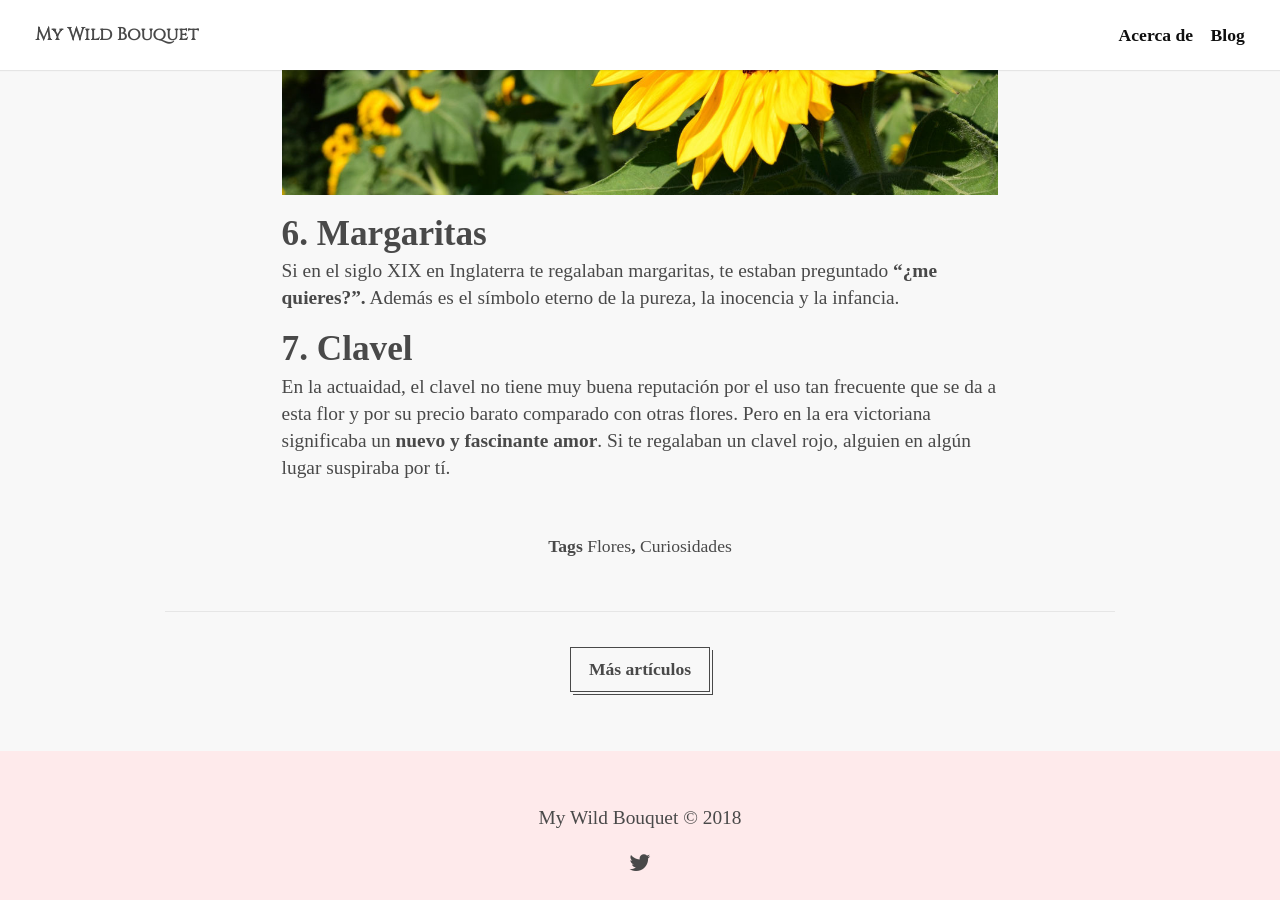
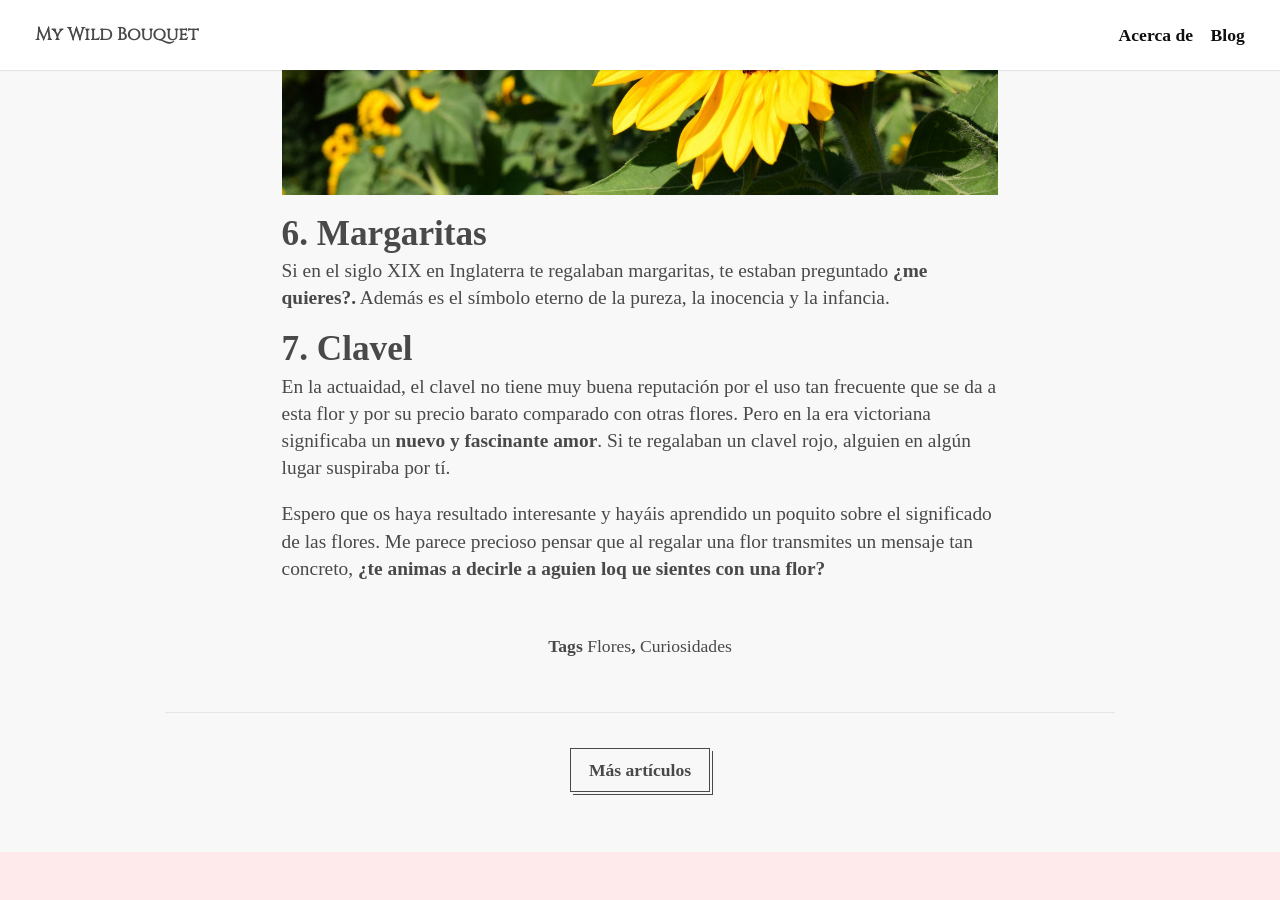
Before and after one commit to keyvanakbary/ramosilvestre.com, a Jekyll site: the page built from src/_posts/2018-01-20-El-significado-de-las-flores.md, in a window 1280 px wide and 900 px high, scrolled down 4891 px. Built offline with Jekyll 4.4.1, drawn with Linux system fonts in a browser that asks for light colours; some web fonts are replaced.

Commit message:
Update 2018-01-20-El-significado-de-las-flores.md

```diff
--- a/src/_posts/2018-01-20-El-significado-de-las-flores.md
+++ b/src/_posts/2018-01-20-El-significado-de-las-flores.md
@@ -59,9 +59,13 @@ Esta flor recuerda al sol, por lo tanto regalar girasoles estás transmitiendo a
 
 ### 6. Margaritas
 
-Si en el siglo XIX en Inglaterra te regalaban margaritas, te estaban preguntado **“¿me quieres?”.** Además es el símbolo eterno de la pureza, la inocencia y la infancia.
+Si en el siglo XIX en Inglaterra te regalaban margaritas, te estaban preguntado **¿me quieres?.** Además es el símbolo eterno de la pureza, la inocencia y la infancia.
 
 
 ### 7. Clavel
 
 En la actuaidad, el clavel no tiene muy buena reputación por el uso tan frecuente que se da a esta flor y por su precio barato comparado con otras flores. Pero en la era victoriana significaba un **nuevo y fascinante amor**. Si te regalaban un clavel rojo, alguien en algún lugar suspiraba por tí.
+
+
+
+Espero que os haya resultado interesante y hayáis aprendido un poquito sobre el significado de las flores. Me parece precioso pensar que al regalar una flor transmites un mensaje tan concreto, **¿te animas a decirle a aguien loq ue sientes con una flor?**
```
